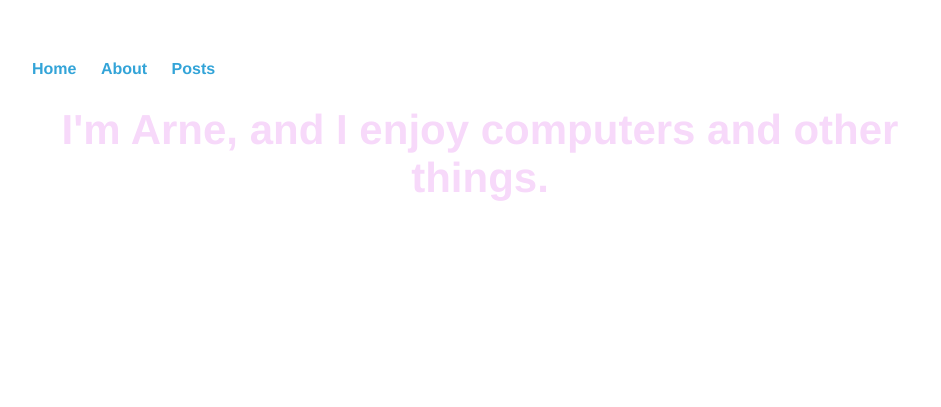
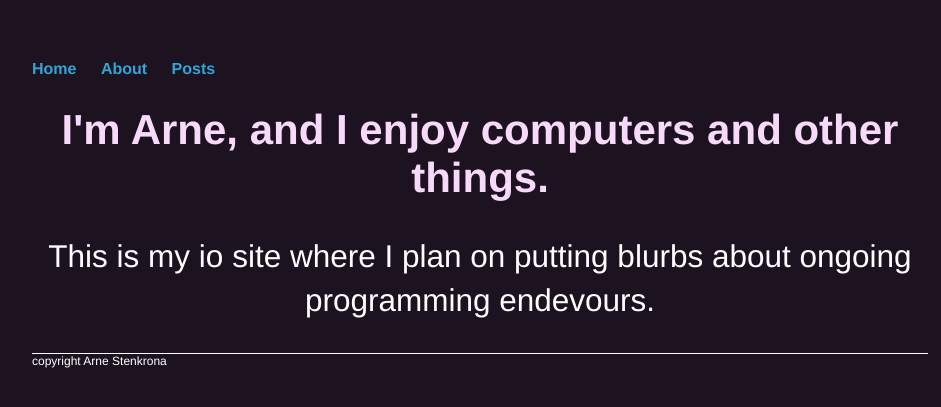
Before and after one commit to ArneStenkrona/ArneStenkrona.github.io, a Jekyll site: the page built from index.html, in a window 1280 px wide. Shown: the top 407 px of the page, without its empty margins (160-1101 px from the left). Built offline with Jekyll 4.4.1, drawn with Linux system fonts in a browser that asks for light colours.

Commit message:
update css

```diff
--- a/css/main.css
+++ b/css/main.css
@@ -1,6 +1,5 @@
 body {
-    /* background-color: rgb(29, 18, 31); */
-    background-color: rgb(255, 255, 255);
+    background-color: rgb(29, 18, 31);
     margin: 60px auto;
     width: 70%;
 }
```
